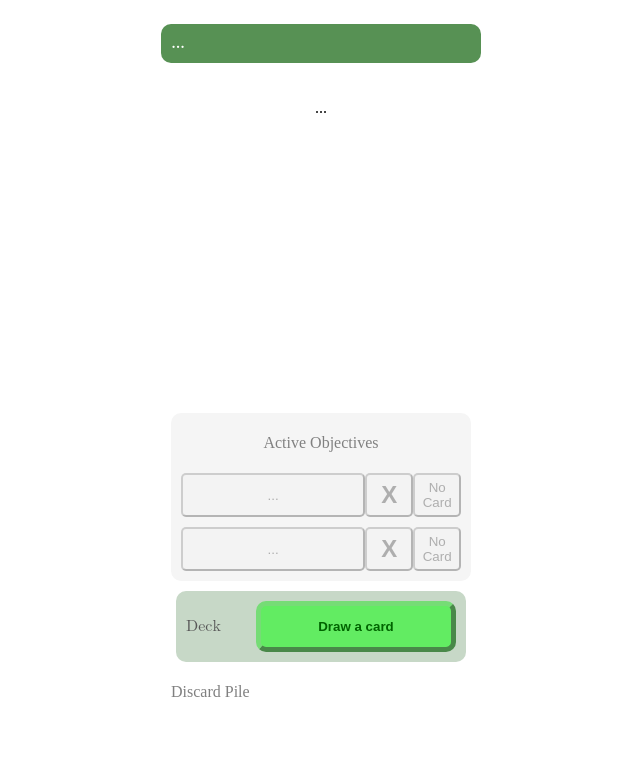
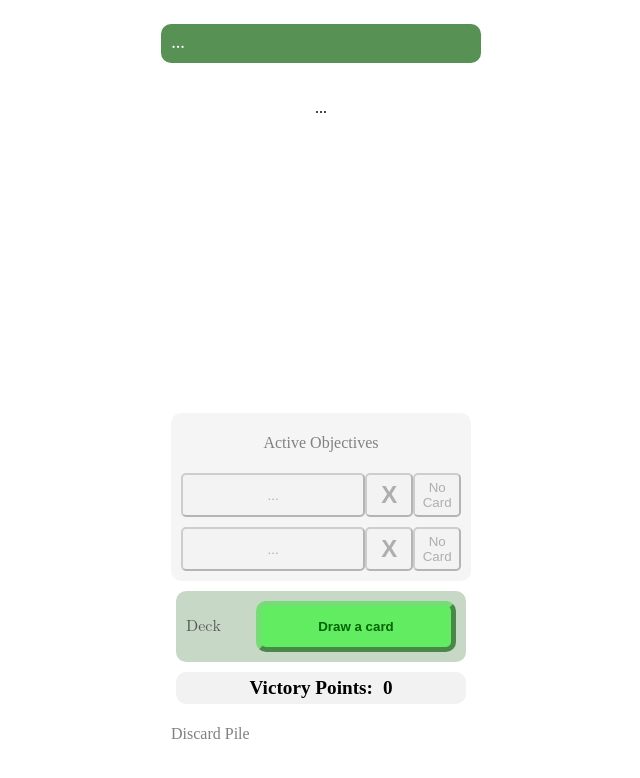
Before and after one commit to Fortnitepalyer42/gattoladefabrikken, an Angular app in the folder gattoladefabrikken/: page / in a window 1280 px wide. Shown: the top 778 px of the page, without its empty margins (319-959 px from the left). Built offline with nearby package versions, Linux system fonts and the light colour scheme.

Commit message:
Added total score component to everything container

```diff
--- a/gattoladefabrikken/src/app/components/everything-container/everything-container.html
+++ b/gattoladefabrikken/src/app/components/everything-container/everything-container.html
@@ -9,6 +9,7 @@
     </div>
     <div class="lower-container">
         <app-main-deck (clickDeckCallback)="clickDeckCallback()"></app-main-deck>
+        <app-score-display [score]="totalScore()"></app-score-display>
         <app-discard-pile (clickDiscardedCallback)="clickDiscardedCallback($event)" [discardedCards]="discardedCards()" (displayCallback)="displayCallback($event)"></app-discard-pile>
     </div>
 </div>
--- a/gattoladefabrikken/src/app/components/everything-container/everything-container.ts
+++ b/gattoladefabrikken/src/app/components/everything-container/everything-container.ts
@@ -6,10 +6,11 @@ import { DiscardPile } from '../discard-pile/discard-pile';
 import { MainDeck } from '../main-deck/main-deck';
 import { DeckService } from '../../deck-service';
 import { inject } from '@angular/core';
+import { ScoreDisplay } from '../score-display/score-display';
 
 @Component({
   selector: 'app-everything-container',
-  imports: [DiscardPile, MainDeck, ActiveSlot, CardDisplay],
+  imports: [DiscardPile, MainDeck, ActiveSlot, CardDisplay, ScoreDisplay],
   templateUrl: './everything-container.html',
   styleUrl: './everything-container.css',
 })
@@ -19,6 +20,7 @@ export class EverythingContainer {
   activeCardTwo = signal<CardModel | null>(null);
   discardedCards = signal<CardModel[]>([]);
   mainDeckCount = signal<number>(0);
+  totalScore = signal<number>(0);
   displayedCardTitle = '...';
   displayedCardDescription = '...';
   constructor() {
@@ -77,7 +79,7 @@ export class EverythingContainer {
     } else {
       var res = this.deckService.incrementScore(cardId);
       if (res) {
-        this.updateSignals();
+        this.totalScore.set(this.deckService.getTotalScore());
       }
       else
       {
--- /dev/null
+++ b/gattoladefabrikken/src/app/components/score-display/score-display.css
@@ -0,0 +1,14 @@
+.score-container {
+    display: flex;
+    font-size: larger;
+    background-color: #f2f2f2;
+    border-radius: 10px;
+    width: auto;
+    justify-content: center;
+    margin: 5px;
+    font-weight: bold;
+}
+
+p {
+    margin: 5px;
+}
--- /dev/null
+++ b/gattoladefabrikken/src/app/components/score-display/score-display.html
@@ -0,0 +1,4 @@
+<div class="score-container">
+    <p>Victory Points:</p>
+    <p>{{score}}</p>
+</div>
--- /dev/null
+++ b/gattoladefabrikken/src/app/components/score-display/score-display.ts
@@ -0,0 +1,11 @@
+import { Component, Input } from '@angular/core';
+
+@Component({
+  selector: 'app-score-display',
+  imports: [],
+  templateUrl: './score-display.html',
+  styleUrl: './score-display.css',
+})
+export class ScoreDisplay {
+  @Input() score!: number;
+}
--- a/gattoladefabrikken/src/app/deck-service.ts
+++ b/gattoladefabrikken/src/app/deck-service.ts
@@ -97,4 +97,14 @@ export class DeckService {
         }
         return null;
     }
+
+    public getTotalScore(): number {
+        var index: number = 0;
+        var acc: number = 0;
+        for (index; index < deck.length; index++)
+        {
+            acc += deck[index].score;
+        }
+        return acc;
+    }
 }
```
Also changed, not shown: 1 other file (tests, documents, lock files or other folders).
